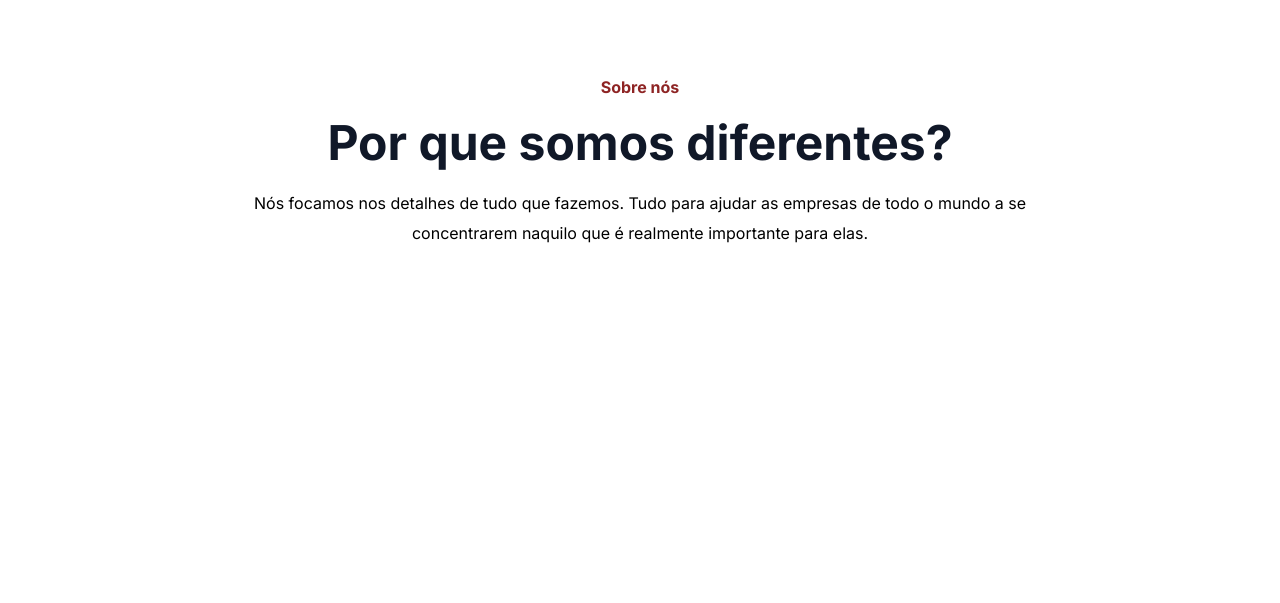
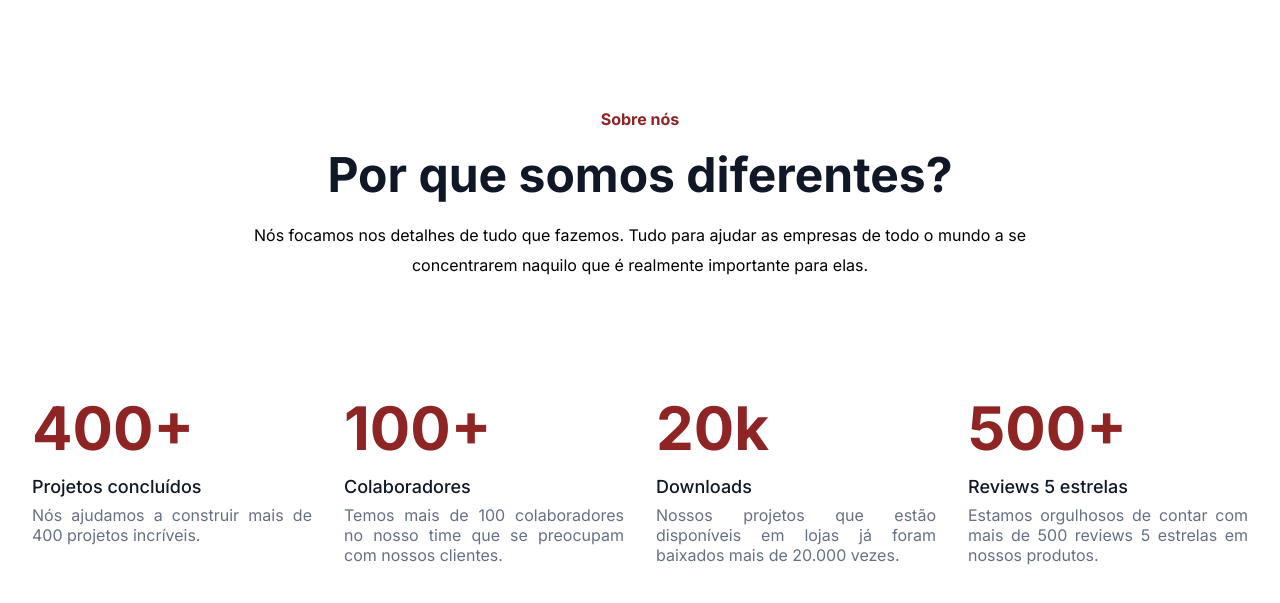
Before and after one commit to mbianchid/challenger, a plain HTML site: page 7daysHTML/index.html in a window 1280 px wide. Shown: the part 61-664 px from the top of the page. Drawn offline with Linux system fonts and the light colour scheme.

Commit message:
Challenge day 3 HTML

```diff
--- a/7daysHTML/index.html
+++ b/7daysHTML/index.html
@@ -24,11 +24,33 @@
         </div>
     </nav>
     <header class="cabecalho">
-        <span class="cabecalho__span">Sobre nós</span>
-        <h1 class="cabecalho__titulo">Por que somos diferentes?</h1>
-        <p class="cabecalho__texto">Nós focamos nos detalhes de tudo que fazemos. Tudo para ajudar as empresas de todo o
+        <span class="cabecalho-span">Sobre nós</span>
+        <h1 class="cabecalho-titulo">Por que somos diferentes?</h1>
+        <p class="cabecalho-texto">Nós focamos nos detalhes de tudo que fazemos. Tudo para ajudar as empresas de todo o
             mundo a se concentrarem naquilo que é realmente importante para elas.</p>
     </header>
+    <section class="metricas-container">
+        <div class="metricas-container-main">
+            <p class="metricas-container-numero">400+</p>
+            <h4 class="metricas-container-titulo">Projetos concluídos</h4>
+            <p class="metricas-container-paragrafo">Nós ajudamos a construir mais de 400 projetos incríveis.</p>
+        </div>
+        <div class="metricas-container-main">
+            <p class="metricas-container-numero">100+</p>
+            <h4 class="metricas-container-titulo">Colaboradores</h4>
+            <p class="metricas-container-paragrafo">Temos mais de 100 colaboradores no nosso time que se preocupam com nossos clientes.</p>
+        </div>
+        <div class="metricas-container-main">
+            <p class="metricas-container-numero">20k</p>
+            <h4 class="metricas-container-titulo">Downloads</h4>
+            <p class="metricas-container-paragrafo">Nossos projetos que estão disponíveis em lojas já foram baixados mais de 20.000 vezes.</p>
+        </div>
+        <div class="metricas-container-main">
+            <p class="metricas-container-numero">500+</p>
+            <h4 class="metricas-container-titulo">Reviews 5 estrelas</h4>
+            <p class="metricas-container-paragrafo">Estamos orgulhosos de contar com mais de 500 reviews 5 estrelas em nossos produtos.</p>
+        </div>
+    </section>
 </body>
 
 </html>
--- a/7daysHTML/styles/style.css
+++ b/7daysHTML/styles/style.css
@@ -51,15 +51,19 @@ button#signUp {
     color: var(--backgroud_color);
 }
 
-.cabecalho__span {
-    margin-top: 4rem;
+.cabecalho {
+    margin: 6rem 0 6rem 0;
+}
+
+.cabecalho-span {
+    /* margin-top: 4rem; */
     font-weight: 600;
     display: flex;
     justify-content: center;
     color: var(--color_button);
 }
 
-.cabecalho__titulo {
+.cabecalho-titulo {
     margin: 1rem 0 1rem 0;
     display: flex;
     justify-content: center;
@@ -68,10 +72,42 @@ button#signUp {
     color: var(--title_letter);
 }
 
-.cabecalho__texto {
+.cabecalho-texto {
     size: 20px;
     line-height: 30px;
     text-align: center;
     padding: 0 15rem 0 15rem;
     font-weight: 400;
 }
+
+.metricas-container{
+    width: 100%;
+    height: auto;
+    margin: 0rem 0 6rem 0;
+    display: flex;
+    flex-direction: row;
+    justify-content: space-around;
+    text-align: justify;
+    padding: 1rem;
+}
+
+.metricas-container-numero {
+    font-size: 60px;
+    font-weight: 600;
+    color: var(--color_button);
+    padding-bottom: 12px;
+}
+
+.metricas-container-titulo {
+    font-size: 18px;
+    font-weight: 500;
+    color: var(--title_letter);
+}
+
+.metricas-container-paragrafo{
+    font-size: 16px;
+    font-weight: 400;
+    padding-top: 8px;
+    width: 280px;
+    color: var(--main_letter);
+}
```
Also changed, not shown: README.md.
